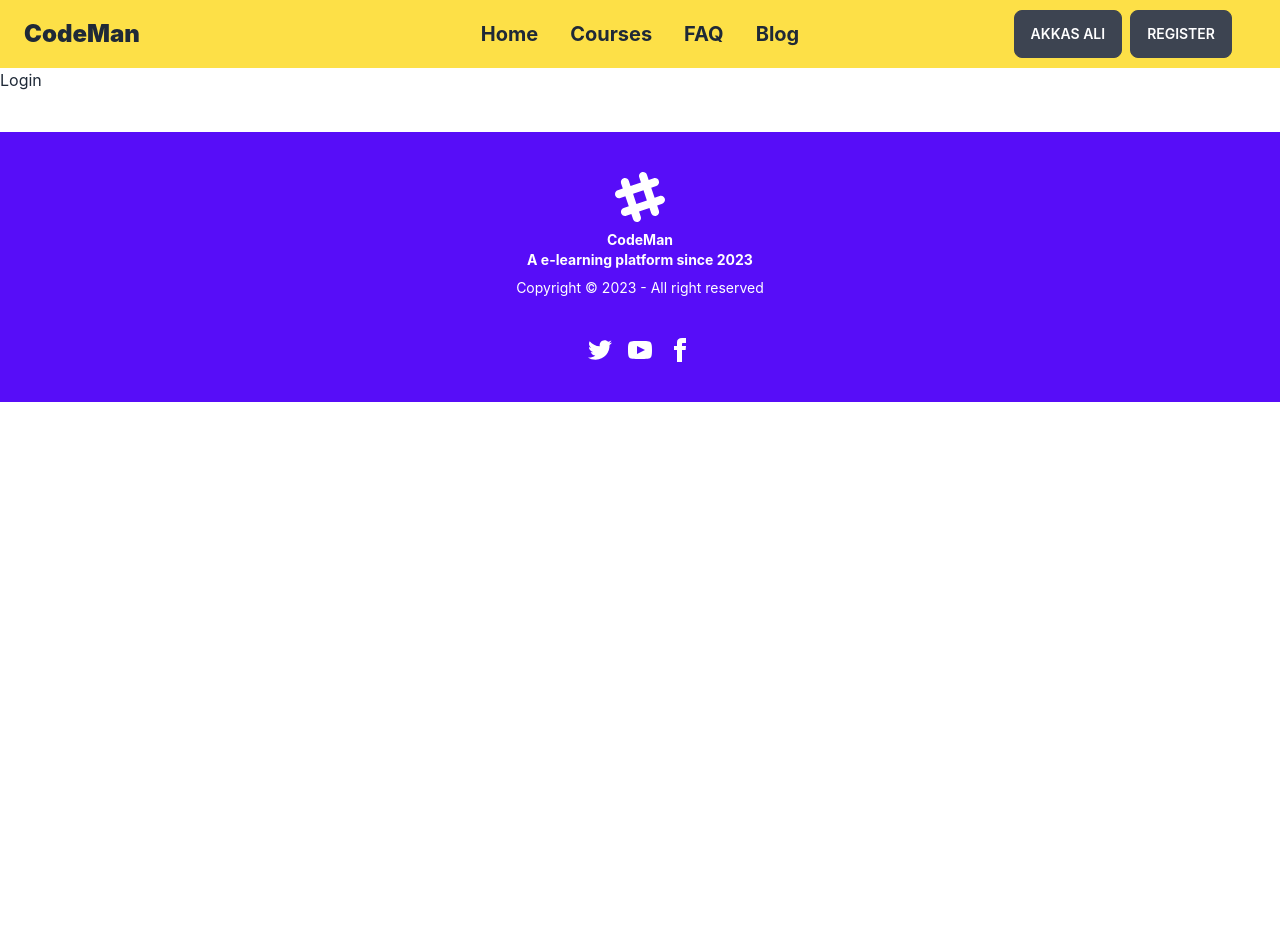
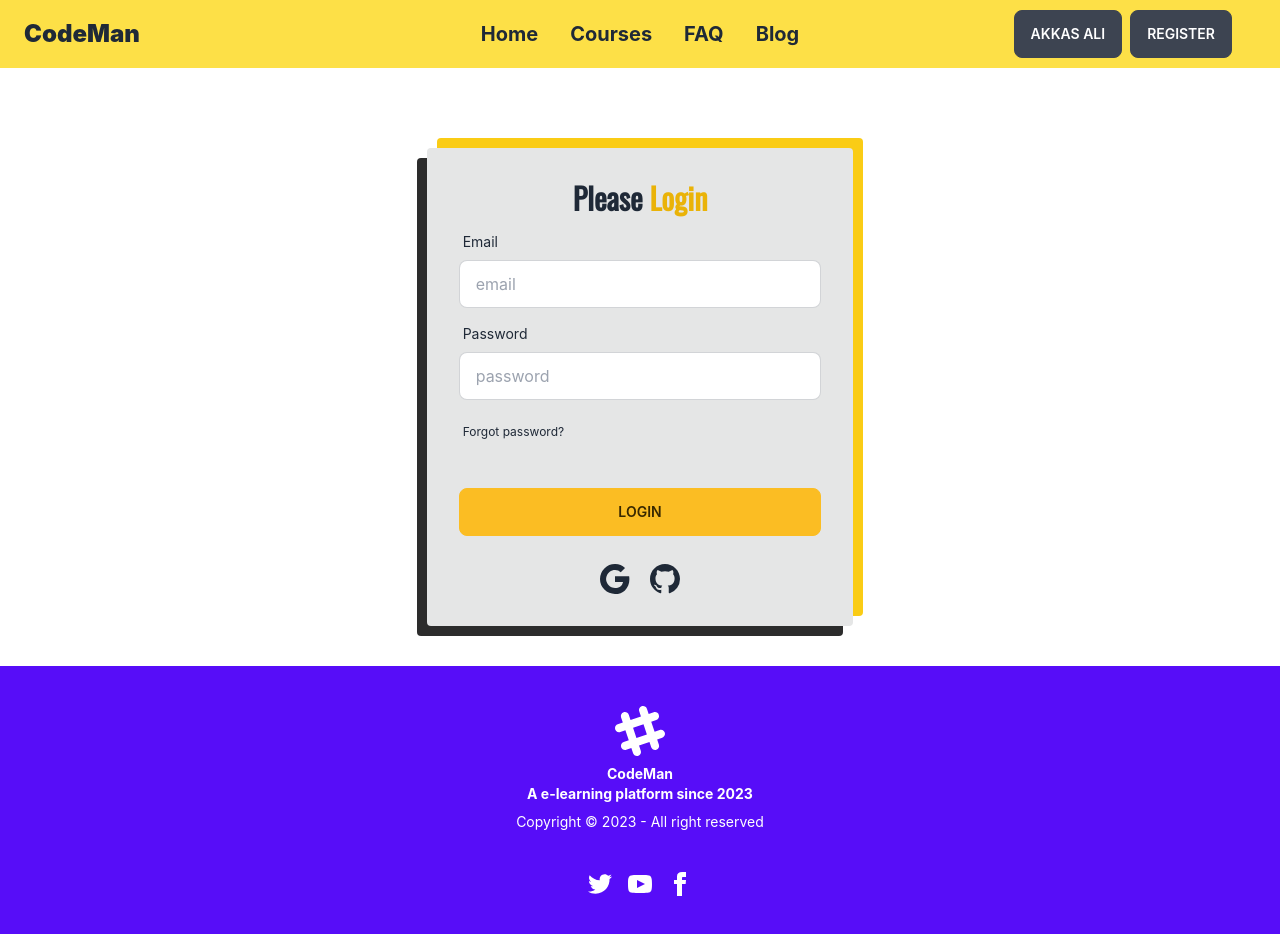
Before and after one commit to esamohammad/code-man-educational-site, a React (Create React App) app in the folder client/: page /login in a window 1280 px wide. Before the commit the page ends 800 px from the top, so only its background shows below. Built offline with nearby package versions, Linux system fonts and the light colour scheme.

Commit message:
login ui set

```diff
--- a/client/src/pages/Login.js
+++ b/client/src/pages/Login.js
@@ -1,11 +1,45 @@
-import React from 'react';
+
+import { Link } from 'react-router-dom';
+import { BsGoogle, BsGithub } from "react-icons/bs";
 
 const Login = () => {
-    return (
-        <div>
-            Login
+
+  return (
+    <form onSubmit="" className="card-body lg:w-1/3 mx-auto px-30 bg-base-300 shadow-layer rounded mt-20">
+      <h1 style={{ fontFamily: "'Oswald', sans-serif" }} className='text-3xl font-semibold text-center'>Please <span className='text-yellow-500'>Login</span></h1>
+        <div className="form-control">
+          <label className="label">
+            <span className="label-text">Email</span>
+          </label>
+          <input type="text" name='email' placeholder="email" className="input input-bordered" required/>
         </div>
-    );
+        <div className="form-control">
+          <label className="label">
+            <span className="label-text">Password</span>
+          </label>
+          <input type="text" name='password' placeholder="password" className="input input-bordered" required/>
+          <label className="label">
+          </label>
+          <label className="label">
+            <Link className="label-text-alt link link-hover">Forgot password?</Link>
+          </label>
+      </div>
+      <div>
+
+      </div>
+        <div className="form-control mt-6">
+          <button className="btn btn-warning">Login</button>
+        </div>
+        <div className="flex text-3xl justify-center mt-5">
+          <button onClick="">
+            <BsGoogle />
+          </button>
+          <button onClick="">
+            <BsGithub className="ml-5" />
+          </button>
+        </div>
+      </form>
+  );
 };
 
 export default Login;
```
